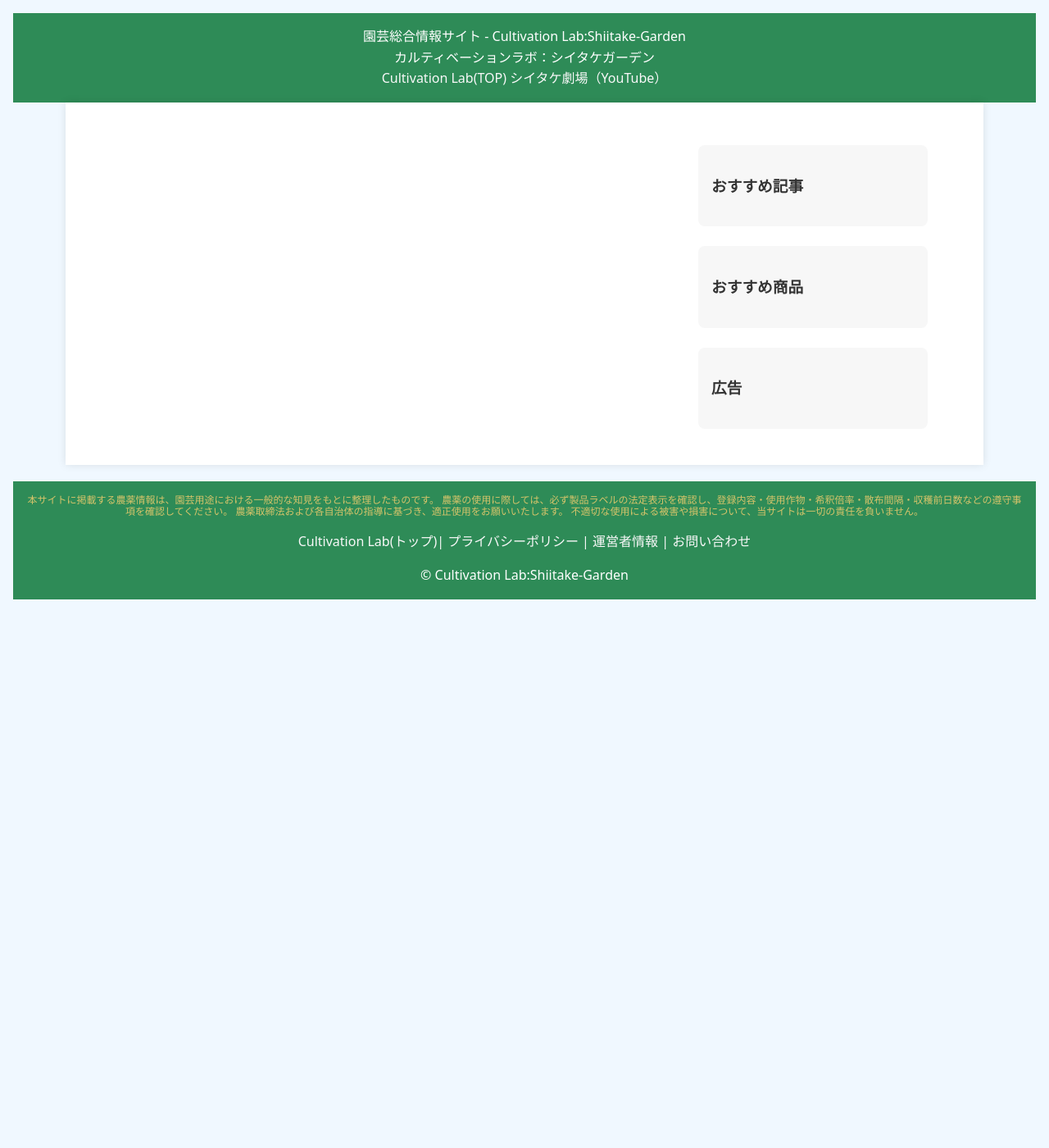
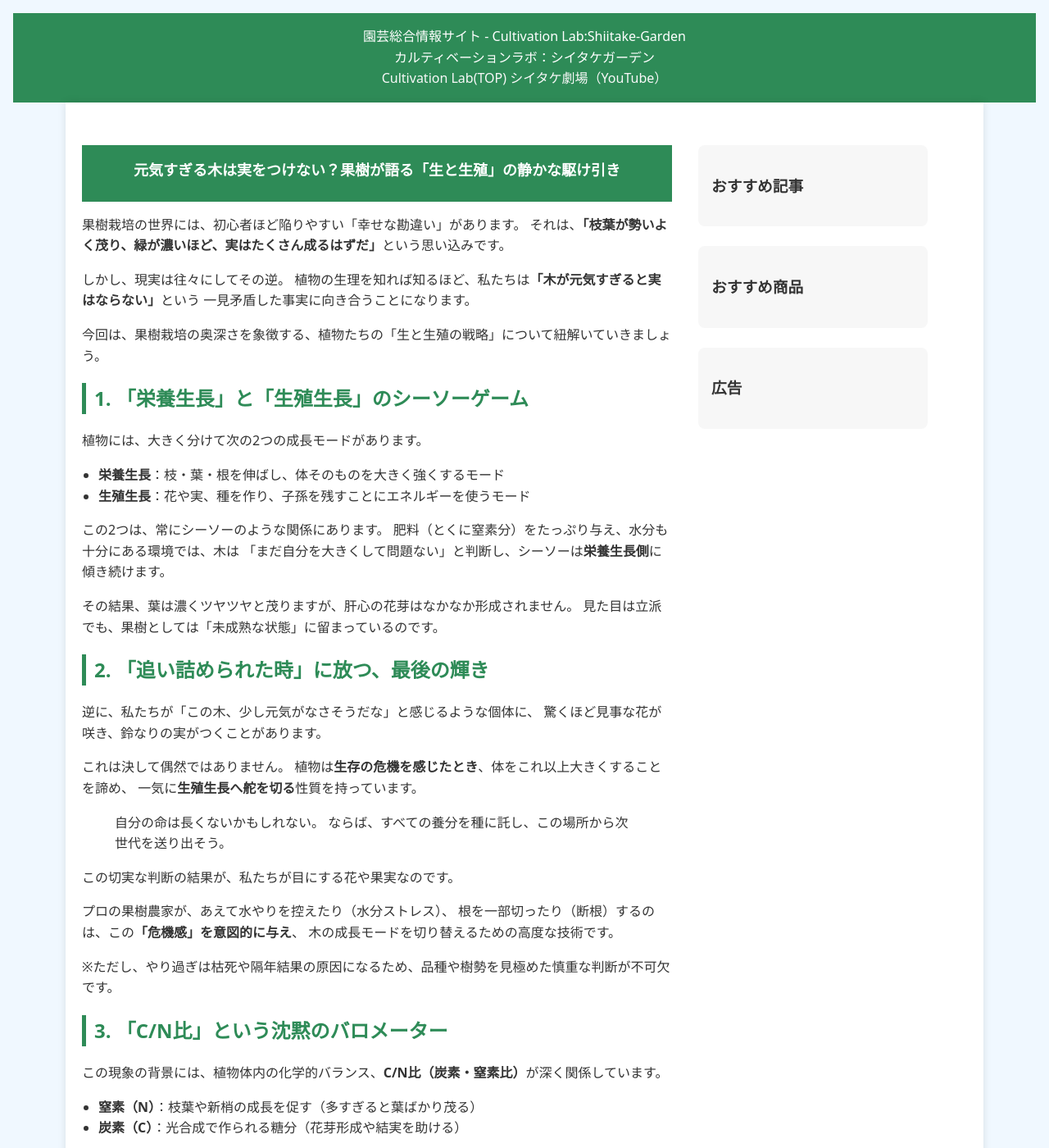
Before and after one commit to shiitake-garden/shiitake-garden.github.io, a Jekyll site: the page built from column/column_seityou.html, in a window 1280 px wide and 1400 px high. Shown: the whole window at 82% size. Built offline with Jekyll 4.4.1, drawn with Linux system fonts in a browser that asks for light colours; some of the changed text lies outside the part shown.

Commit message:
Update column_seityou.html

```diff
--- a/column/column_seityou.html
+++ b/column/column_seityou.html
@@ -12,6 +12,129 @@ title: カルティベーションラボ
 <section class="article-layout">
 
   <article class="article-main">
+    <header><h1>元気すぎる木は実をつけない？果樹が語る「生と生殖」の静かな駆け引き</h1></header>
+    <p>
+      果樹栽培の世界には、初心者ほど陥りやすい「幸せな勘違い」があります。
+      それは、<strong>「枝葉が勢いよく茂り、緑が濃いほど、実はたくさん成るはずだ」</strong>という思い込みです。
+    </p>
+
+    <p>
+      しかし、現実は往々にしてその逆。
+      植物の生理を知れば知るほど、私たちは<strong>「木が元気すぎると実はならない」</strong>という
+      一見矛盾した事実に向き合うことになります。
+    </p>
+
+    <p>
+      今回は、果樹栽培の奥深さを象徴する、植物たちの「生と生殖の戦略」について紐解いていきましょう。
+    </p>
+
+    <h2>1. 「栄養生長」と「生殖生長」のシーソーゲーム</h2>
+
+    <p>
+      植物には、大きく分けて次の2つの成長モードがあります。
+    </p>
+
+    <ul>
+      <li><strong>栄養生長</strong>：枝・葉・根を伸ばし、体そのものを大きく強くするモード</li>
+      <li><strong>生殖生長</strong>：花や実、種を作り、子孫を残すことにエネルギーを使うモード</li>
+    </ul>
+
+    <p>
+      この2つは、常にシーソーのような関係にあります。
+      肥料（とくに窒素分）をたっぷり与え、水分も十分にある環境では、木は
+      「まだ自分を大きくして問題ない」と判断し、シーソーは<strong>栄養生長側</strong>に傾き続けます。
+    </p>
+
+    <p>
+      その結果、葉は濃くツヤツヤと茂りますが、肝心の花芽はなかなか形成されません。
+      見た目は立派でも、果樹としては「未成熟な状態」に留まっているのです。
+    </p>
+
+    <h2>2. 「追い詰められた時」に放つ、最後の輝き</h2>
+
+    <p>
+      逆に、私たちが「この木、少し元気がなさそうだな」と感じるような個体に、
+      驚くほど見事な花が咲き、鈴なりの実がつくことがあります。
+    </p>
+
+    <p>
+      これは決して偶然ではありません。
+      植物は<strong>生存の危機を感じたとき</strong>、体をこれ以上大きくすることを諦め、
+      一気に<strong>生殖生長へ舵を切る</strong>性質を持っています。
+    </p>
+
+    <blockquote>
+      自分の命は長くないかもしれない。
+      ならば、すべての養分を種に託し、この場所から次世代を送り出そう。
+    </blockquote>
+
+    <p>
+      この切実な判断の結果が、私たちが目にする花や果実なのです。
+    </p>
+
+    <p>
+      プロの果樹農家が、あえて水やりを控えたり（水分ストレス）、
+      根を一部切ったり（断根）するのは、この<strong>「危機感」を意図的に与え</strong>、
+      木の成長モードを切り替えるための高度な技術です。
+    </p>
+
+    <p class="note">
+      ※ただし、やり過ぎは枯死や隔年結果の原因になるため、品種や樹勢を見極めた慎重な判断が不可欠です。
+    </p>
+
+    <h2>3. 「C/N比」という沈黙のバロメーター</h2>
+
+    <p>
+      この現象の背景には、植物体内の化学的バランス、<strong>C/N比（炭素・窒素比）</strong>が深く関係しています。
+    </p>
+
+    <ul>
+      <li><strong>窒素（N）</strong>：枝葉や新梢の成長を促す（多すぎると葉ばかり茂る）</li>
+      <li><strong>炭素（C）</strong>：光合成で作られる糖分（花芽形成や結実を助ける）</li>
+    </ul>
+
+    <p>
+      窒素が過剰な状態では、木は「成長期（青春時代）」を終えられず、
+      いつまでも栄養生長に留まります。
+    </p>
+
+    <p>
+      一方、新梢の伸びが落ち着き、光合成による糖分（炭素）が体内に蓄積されてくると、
+      C/N比は高まり、木はようやく「成熟期」へ移行します。
+    </p>
+
+    <p>
+      つまり、<strong>ややおとなしく見える木</strong>のほうが、
+      果樹としては成熟し、実をつける準備が整っている状態だと言えるのです。
+    </p>
+
+    <h2>結びに：果樹栽培は「対話」の芸術</h2>
+
+    <p>
+      「元気がいい ＝ 栽培成功」ではない。
+      この事実に気づいた瞬間、果樹栽培の景色は一変します。
+    </p>
+
+    <p>
+      目の前の木は、いま自分の体を大きくしたいのか。
+      それとも、子孫を残す準備に入りたいのか。
+    </p>
+
+    <p>
+      葉の色、枝の伸び方、花芽の量。
+      それらはすべて、木が私たちに送っている無言のメッセージです。
+    </p>
+
+    <p>
+      甘い果実を手にするためには、ただ甘やかすのではなく、
+      ときには抑え、ときには見守る。
+    </p>
+
+    <p>
+      そんな<strong>親心にも似た距離感</strong>こそが、
+      果樹栽培の醍醐味であり、もっとも奥深い面白さなのかもしれません。
+    </p>
+
 
   </article>
 
```
